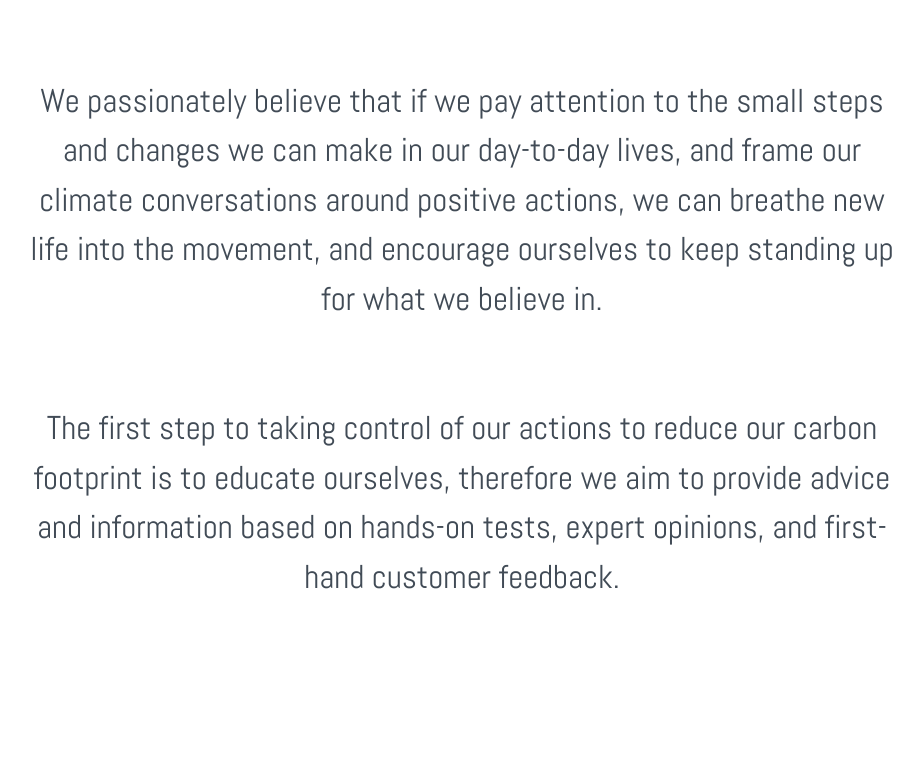
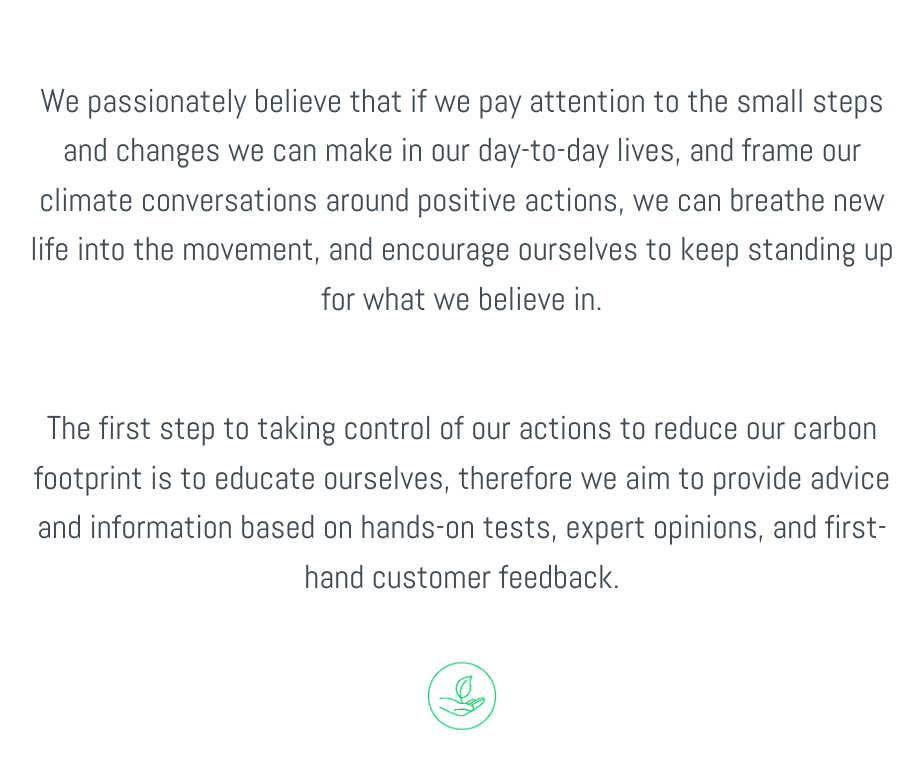
Before and after one commit to fionabatchelor1/algo_rhythm_of_the_night, a plain HTML site: page about.html in a window 1280 px wide. Shown: the part 875-1645 px from the top of the page, without its empty margins (195-1118 px from the left). Before the commit the page ends 1567 px from the top, so only its background shows below. Drawn offline with nearby package versions, Linux system fonts and the light colour scheme.

Commit message:
Logo added to About page
Logo added to about html, and some minor css header changes

```diff
--- a/about.html
+++ b/about.html
@@ -59,9 +59,9 @@
       <p> We passionately believe that if we pay attention to the small steps and changes we can make in our day-to-day lives, and frame our climate conversations around positive actions, we can breathe new life into the movement, and encourage ourselves to keep standing up for what we believe in.</>
       <br>
       <p> The first step to taking control of our actions to reduce our carbon footprint is to educate ourselves, therefore we aim to provide advice and information based on hands-on tests, expert opinions, and first-hand customer feedback.</>
-
-
       <br>
+      <br>
+      <img src="images/foot logo.jpg" class="img-fluid" class="img-fluid" width="100px">
 
   </body>
 </html>
--- a/css/styles.css
+++ b/css/styles.css
@@ -36,8 +36,8 @@ h3 {
   text-align: left;
   font-size:2em
   font-weight: bold;
+}
 
-}
 h4 {
   text-align: center;
   font-size:2em
```
Also changed, not shown: Images/foot logo.jpg (added), 1 other file.
